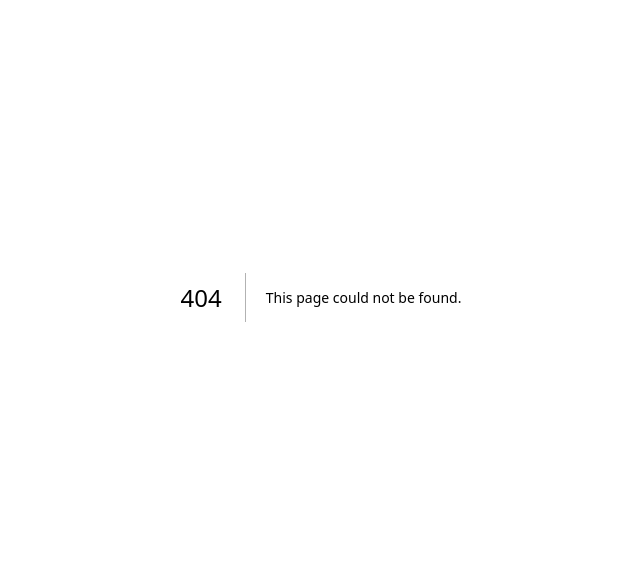
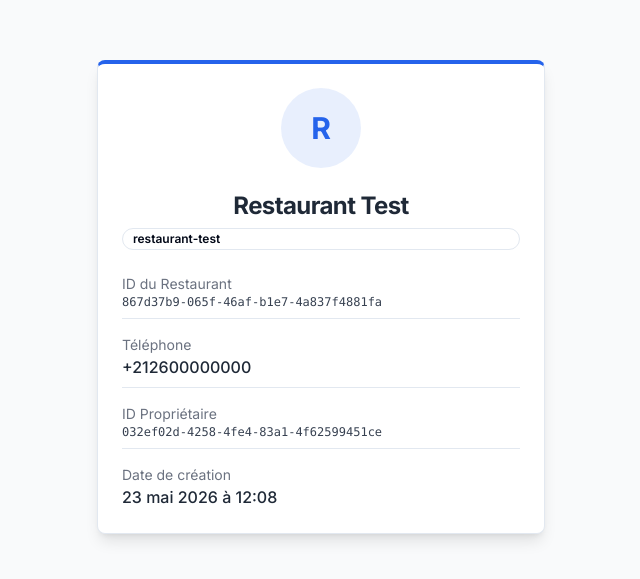
Before and after one commit to elgarneyoussef2-ui/fidele, a Next.js app: page /restaurant-test in a window 1280 px wide. Before the commit this address had no page. Shown: the part 103-682 px from the top of the page, without its empty margins (319-959 px from the left). Built offline with nearby package versions, Linux system fonts and the light colour scheme.

Commit message:
feat: add restaurant test display page

```diff
--- a/src/app/page.tsx
+++ b/src/app/page.tsx
@@ -1,6 +1,6 @@
 import { redirect } from 'next/navigation'
 
-// La page racine redirige vers le dashboard (ou login via middleware)
+// La page racine redirige vers la page de test du restaurant
 export default function RootPage() {
-  redirect('/dashboard')
+  redirect('/restaurant-test')
 }
--- /dev/null
+++ b/src/app/restaurant-test/page.tsx
@@ -0,0 +1,56 @@
+import { Card, CardContent, CardHeader, CardTitle } from '@/components/ui/card'
+import { Badge } from '@/components/ui/badge'
+
+export default function RestaurantPage() {
+  const restaurant = {
+    id: "867d37b9-065f-46af-b1e7-4a837f4881fa",
+    name: "Restaurant Test",
+    slug: "restaurant-test",
+    phone: "+212600000000",
+    logo_url: null,
+    owner_id: "032ef02d-4258-4fe4-83a1-4f62599451ce",
+    created_at: "2026-05-23 12:08:06.500077+00"
+  }
+
+  return (
+    <div className="flex items-center justify-center min-h-screen bg-gray-50 p-4">
+      <Card className="w-full max-w-md shadow-lg border-t-4 border-t-primary">
+        <CardHeader className="text-center">
+          <div className="flex justify-center mb-4">
+            <div className="w-20 h-20 bg-primary/10 rounded-full flex items-center justify-center text-primary text-3xl font-bold">
+              {restaurant.name.charAt(0)}
+            </div>
+          </div>
+          <CardTitle className="text-2xl font-bold text-gray-800">{restaurant.name}</CardTitle>
+          <Badge variant="outline" className="mt-2">{restaurant.slug}</Badge>
+        </CardHeader>
+        <CardContent className="space-y-4">
+          <div className="border-b pb-2">
+            <p className="text-sm text-gray-500">ID du Restaurant</p>
+            <p className="font-mono text-xs text-gray-700 break-all">{restaurant.id}</p>
+          </div>
+          <div className="border-b pb-2">
+            <p className="text-sm text-gray-500">Téléphone</p>
+            <p className="font-medium text-gray-800">{restaurant.phone}</p>
+          </div>
+          <div className="border-b pb-2">
+            <p className="text-sm text-gray-500">ID Propriétaire</p>
+            <p className="font-mono text-xs text-gray-700 break-all">{restaurant.owner_id}</p>
+          </div>
+          <div>
+            <p className="text-sm text-gray-500">Date de création</p>
+            <p className="font-medium text-gray-800">
+              {new Date(restaurant.created_at).toLocaleDateString('fr-FR', {
+                year: 'numeric',
+                month: 'long',
+                day: 'numeric',
+                hour: '2-digit',
+                minute: '2-digit'
+              })}
+            </p>
+          </div>
+        </CardContent>
+      </Card>
+    </div>
+  )
+}
```
